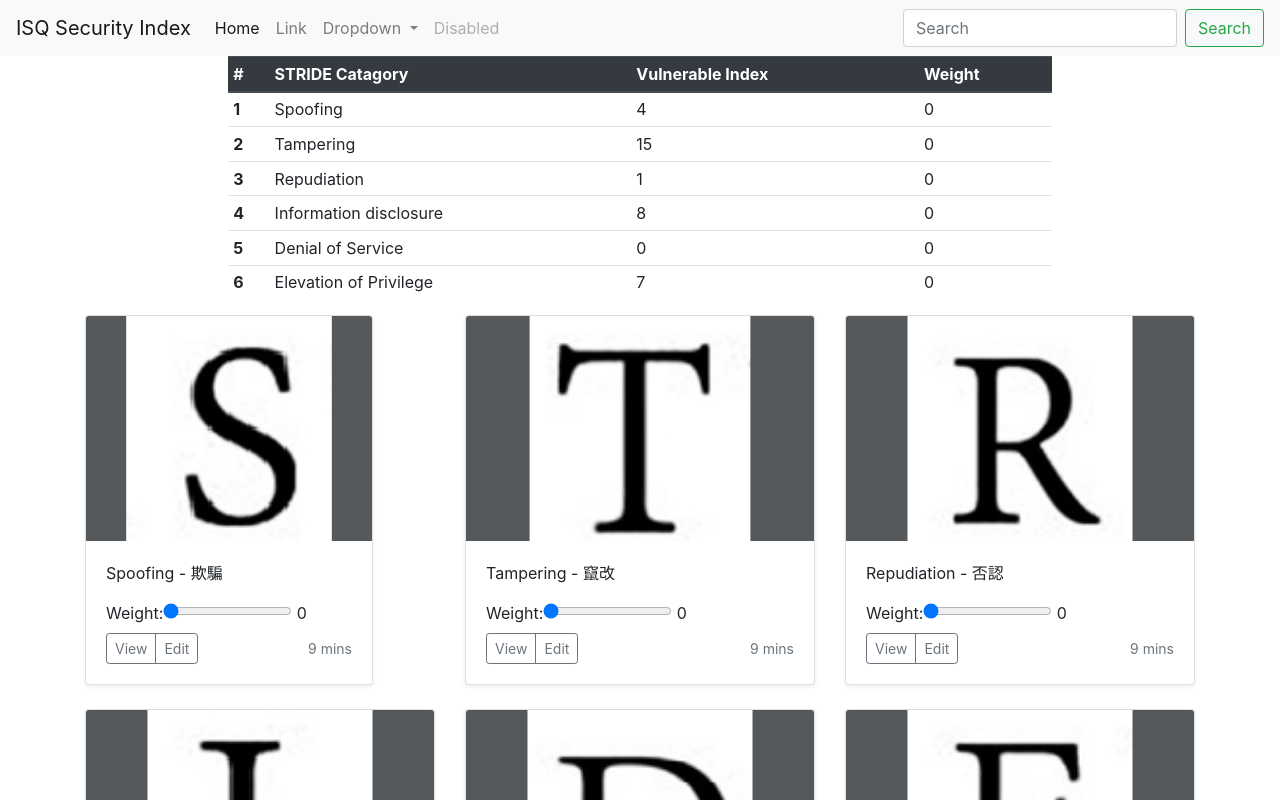
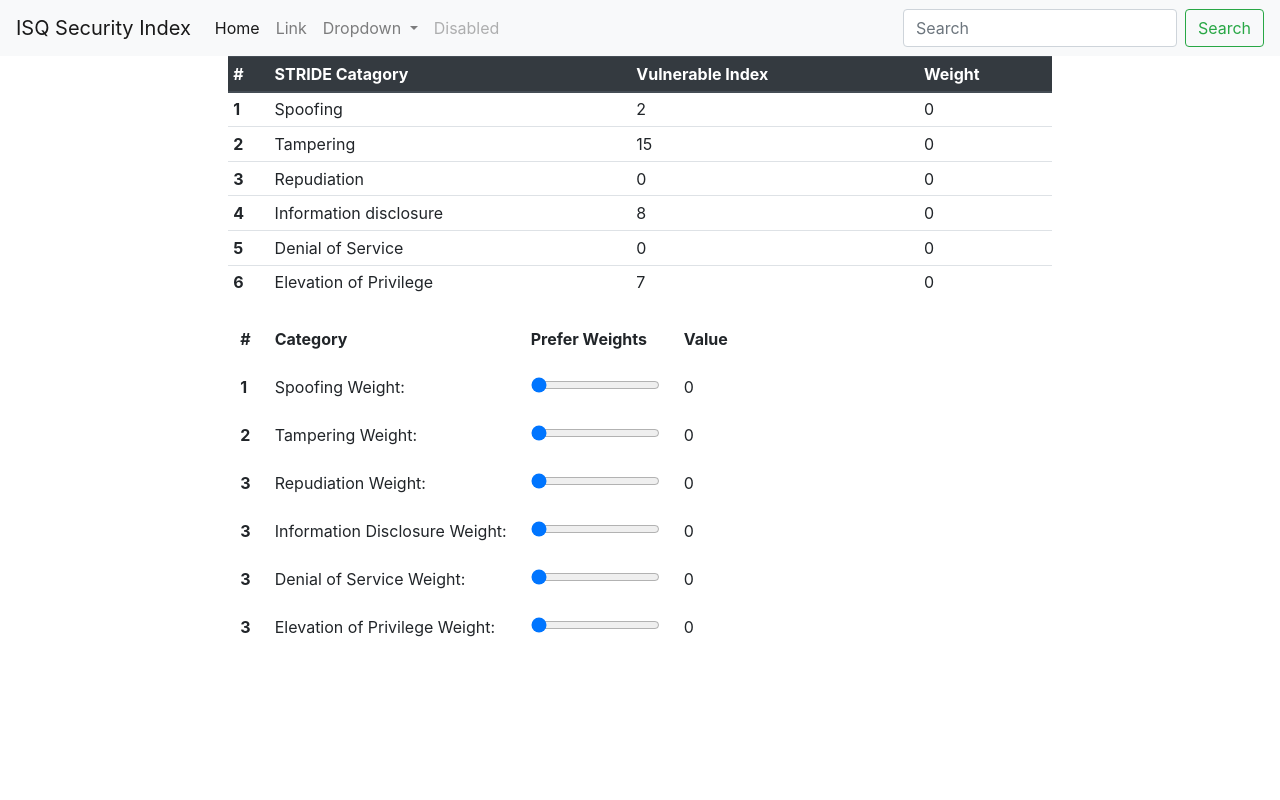
Before and after one commit to spyro12393/SecurityWeb, an Angular app: page / in a window 1280 px wide. Shown: the top 800 px of the page. Built offline with nearby package versions, Linux system fonts and the light colour scheme.

Commit message:
<fix>: Card to bar.

```diff
--- a/src/app/stridenav/stridenav.component.html
+++ b/src/app/stridenav/stridenav.component.html
@@ -49,6 +49,56 @@
     </table>
 </div>
 
+<table class="table table-responsive table-borderless col-md-8" style="margin:0px auto">
+  <thead>
+    <tr>
+      <th scope="col">#</th>
+      <th scope="col">Category</th>
+      <th scope="col">Prefer Weights</th>
+      <th scope="col">Value</th>
+    </tr>
+  </thead>
+  <tbody>
+    <tr>
+      <th scope="row">1</th>
+      <td>Spoofing Weight:</td>
+      <td><input [(ngModel)]="strideVal.spoofing" type="range"  value="0" step="1" max="5"/></td>
+      <td>{{strideVal.spoofing}}</td>
+    </tr>
+    <tr>
+      <th scope="row">2</th>
+      <td>Tampering Weight:</td>
+      <td><input [(ngModel)]="strideVal.tampering" type="range"  value="0" step="1" max="5"/></td>
+      <td>{{strideVal.tampering}}</td>
+    </tr>
+    <tr>
+      <th scope="row">3</th>
+      <td>Repudiation Weight:</td>
+      <td><input [(ngModel)]="strideVal.repudiation" type="range"  value="0" step="1" max="5"/></td>
+      <td>{{strideVal.repudiation}}</td>
+    </tr>
+    <tr>
+      <th scope="row">3</th>
+      <td>Information Disclosure Weight:</td>
+      <td><input [(ngModel)]="strideVal.information" type="range"  value="0" step="1" max="5"/></td>
+      <td>{{strideVal.information}}</td>
+    </tr>
+    <tr>
+      <th scope="row">3</th>
+      <td>Denial of Service Weight:</td>
+      <td><input [(ngModel)]="strideVal.denial" type="range"  value="0" step="1" max="5"/></td>
+      <td>{{strideVal.denial}}</td>
+    </tr>
+    <tr>
+      <th scope="row">3</th>
+      <td>Elevation of Privilege Weight:</td>
+      <td><input [(ngModel)]="strideVal.elevation" type="range"  value="0" step="1" max="5"/></td>
+      <td>{{strideVal.elevation}}</td>
+    </tr>
+  </tbody>
+</table>
+
+<!--
 <div class="container">
   <div class="row">
     <div class="col-md-4">
@@ -166,3 +216,4 @@
     </div>
     <button type="button" class="btn btn-outline-success btn-block">Submit</button>
   </div>
+-->
--- a/src/assets/results.json
+++ b/src/assets/results.json
@@ -1 +1 @@
-{"InformationDisclosure":8,"Tampering":15,"Repudiation":1,"ElevationOfPrivilege":7,"Spoofing":4,"DenialOfService":0}
+{"InformationDisclosure":8,"Tampering":15,"Repudiation":0,"ElevationOfPrivilege":7,"Spoofing":2,"DenialOfService":0}
```
